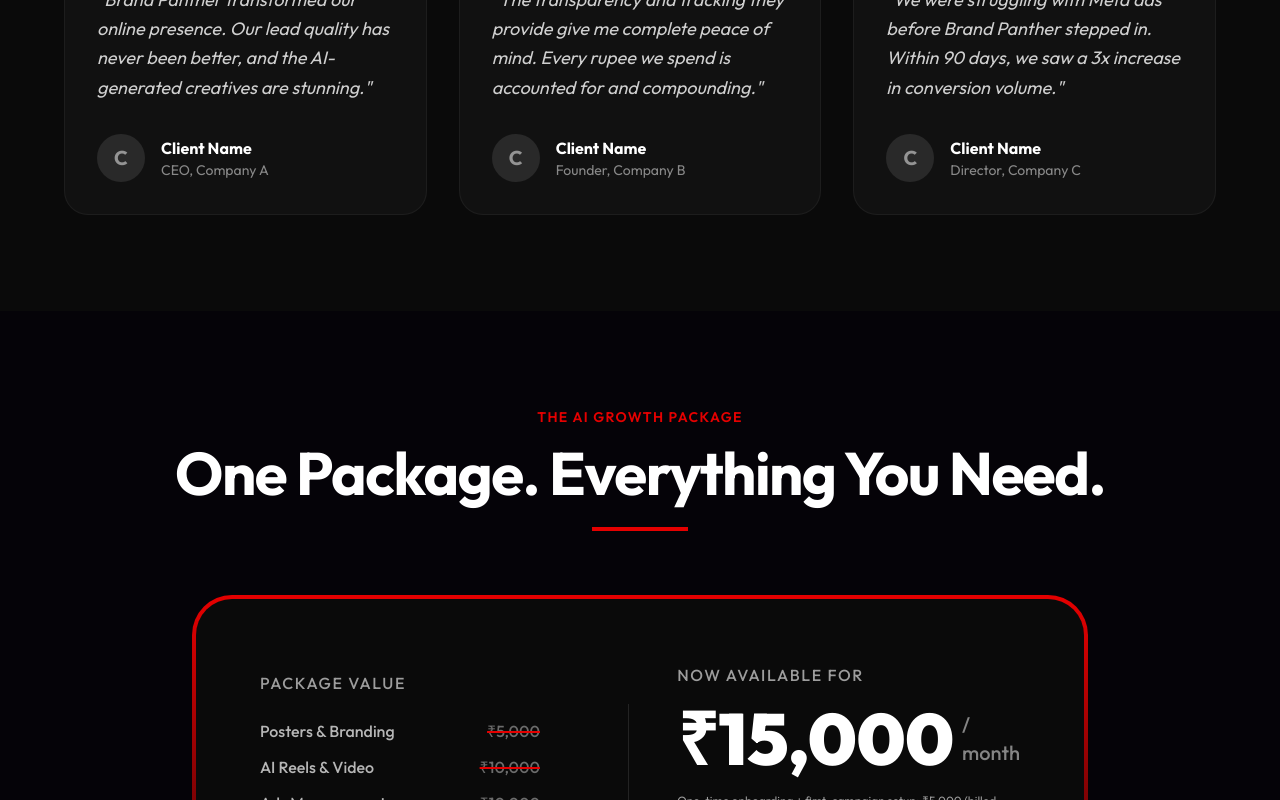
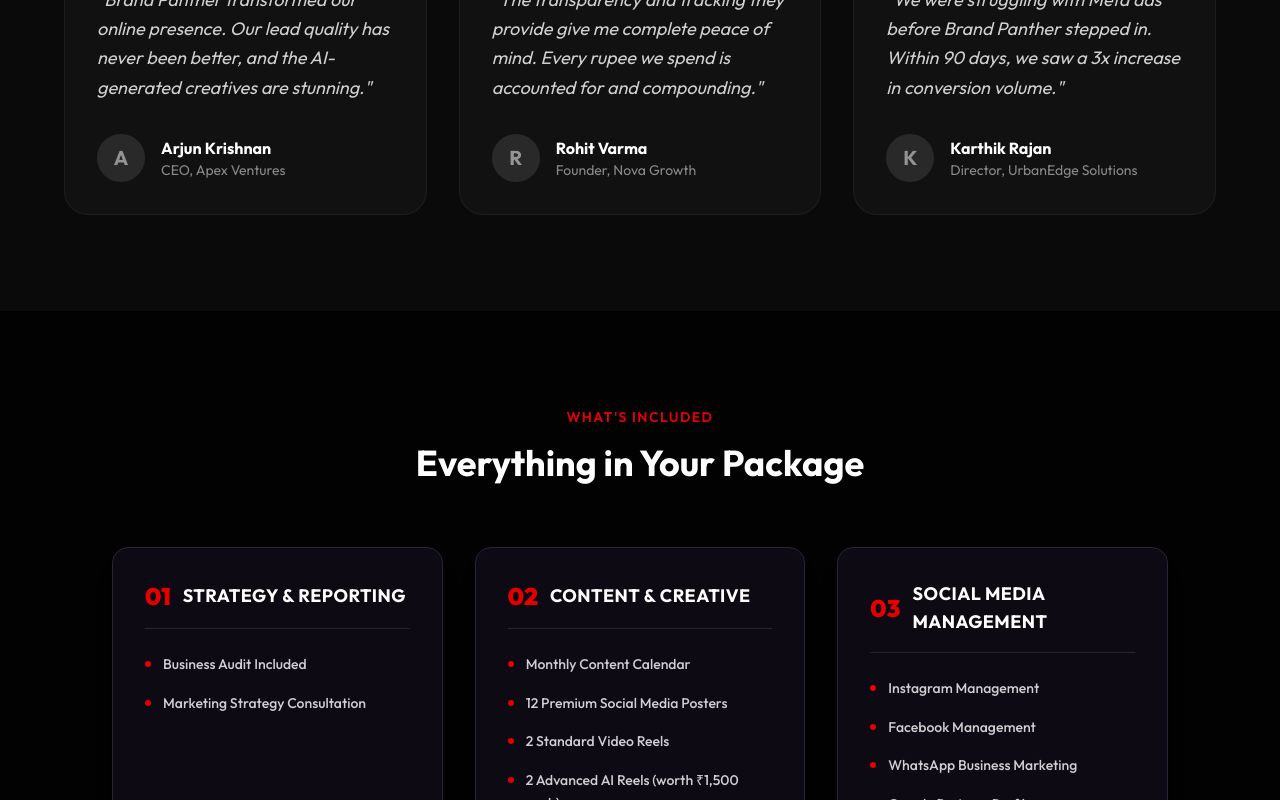
Before and after one commit to chandhirasekar/brand-panther, a Next.js app: page / in a window 1280 px wide. Shown: the part 6800-7600 px from the top of the page. Built offline with nearby package versions, Linux system fonts and the light colour scheme; a web font is replaced by a local one.

Commit message:
refactor:updated and remove the content on the sections

```diff
--- a/src/app/page.tsx
+++ b/src/app/page.tsx
@@ -13,7 +13,6 @@
 import { CampaignDashboards } from "@/components/CampaignDashboards";
 import { WhyChooseUs } from "@/components/WhyChooseUs";
 import { Testimonials } from "@/components/Testimonials";
-import { Pricing } from "@/components/Pricing";
 import { PackageIncludes } from "@/components/PackageIncludes";
 import { WebsiteDesign } from "@/components/WebsiteDesign";
 import { CTABanner } from "@/components/CTABanner";
@@ -42,7 +41,6 @@
       <CampaignDashboards />
       <WhyChooseUs />
       <Testimonials />
-      <Pricing />
       <PackageIncludes />
       <WebsiteDesign />
       <CTABanner />
--- a/src/components/Contact.tsx
+++ b/src/components/Contact.tsx
@@ -69,27 +69,27 @@
             </p>
 
             <div className="space-y-6">
-              <a href="mailto:hello@brandpanther.org" className="flex items-center gap-4 group">
+              <a href="mailto:brandpanther.ai@gmail.com" className="flex items-center gap-4 group">
                 <div className="w-12 h-12 rounded-full bg-white/5 border border-white/10 flex items-center justify-center text-accent group-hover:bg-accent group-hover:text-white transition-all duration-300">
                   <Mail size={20} />
                 </div>
                 <div>
                   <p className="text-sm text-white/50 mb-1">Email Us</p>
-                  <p className="text-white font-medium group-hover:text-accent transition-colors">hello@brandpanther.org</p>
+                  <p className="text-white font-medium group-hover:text-accent transition-colors">brandpanther.ai@gmail.com</p>
                 </div>
               </a>
 
-              <a href="tel:+919025430301" className="flex items-center gap-4 group">
+              <a href="tel:+919788030301" className="flex items-center gap-4 group">
                 <div className="w-12 h-12 rounded-full bg-white/5 border border-white/10 flex items-center justify-center text-accent group-hover:bg-accent group-hover:text-white transition-all duration-300">
                   <Phone size={20} />
                 </div>
                 <div>
                   <p className="text-sm text-white/50 mb-1">Call Us</p>
-                  <p className="text-white font-medium group-hover:text-accent transition-colors">+91 90254 30301</p>
+                  <p className="text-white font-medium group-hover:text-accent transition-colors">+91 97880 30301</p>
                 </div>
               </a>
 
-              <a href="https://wa.me/919025430301" target="_blank" rel="noopener noreferrer" className="flex items-center gap-4 group">
+              <a href="https://wa.me/919788030301" target="_blank" rel="noopener noreferrer" className="flex items-center gap-4 group">
                 <div className="w-12 h-12 rounded-full bg-white/5 border border-white/10 flex items-center justify-center text-[#25D366] group-hover:bg-[#25D366] group-hover:text-white transition-all duration-300">
                   <MessageCircle size={20} />
                 </div>
--- a/src/components/Footer.tsx
+++ b/src/components/Footer.tsx
@@ -67,8 +67,8 @@
           <div>
             <h4 className="text-white font-semibold mb-6">Contact</h4>
             <ul className="space-y-4 text-white/60">
-              <li>hello@brandpanther.org</li>
-              <li>+91 90254 30301</li>
+              <li>brandpanther.ai@gmail.com</li>
+              <li>+91 97880 30301</li>
               <li>Chennai, India</li>
             </ul>
           </div>
--- a/src/components/PackageIncludes.tsx
+++ b/src/components/PackageIncludes.tsx
@@ -57,7 +57,7 @@
       <div className="container mx-auto px-6 md:px-12 max-w-6xl">
         <div className="text-center mb-16">
           <p className="text-accent uppercase tracking-widest text-sm font-semibold mb-4">What's Included</p>
-          <h2 className="text-3xl md:text-4xl font-bold text-white">Everything in Your ₹15,000/month</h2>
+          <h2 className="text-3xl md:text-4xl font-bold text-white">Everything in Your Package</h2>
         </div>
 
         <div className="grid grid-cols-1 md:grid-cols-2 lg:grid-cols-3 gap-8">
--- a/src/components/Testimonials.tsx
+++ b/src/components/Testimonials.tsx
@@ -7,20 +7,20 @@
 export function Testimonials() {
   const testimonials = [
     {
-      name: "Client Name",
-      role: "CEO, Company A",
+      name: "Arjun Krishnan",
+      role: "CEO, Apex Ventures",
       content: "Brand Panther transformed our online presence. Our lead quality has never been better, and the AI-generated creatives are stunning.",
       rating: 5,
     },
     {
-      name: "Client Name",
-      role: "Founder, Company B",
+      name: "Rohit Varma",
+      role: "Founder, Nova Growth",
       content: "The transparency and tracking they provide give me complete peace of mind. Every rupee we spend is accounted for and compounding.",
       rating: 5,
     },
     {
-      name: "Client Name",
-      role: "Director, Company C",
+      name: "Karthik Rajan",
+      role: "Director, UrbanEdge Solutions",
       content: "We were struggling with Meta ads before Brand Panther stepped in. Within 90 days, we saw a 3x increase in conversion volume.",
       rating: 5,
     },
```
